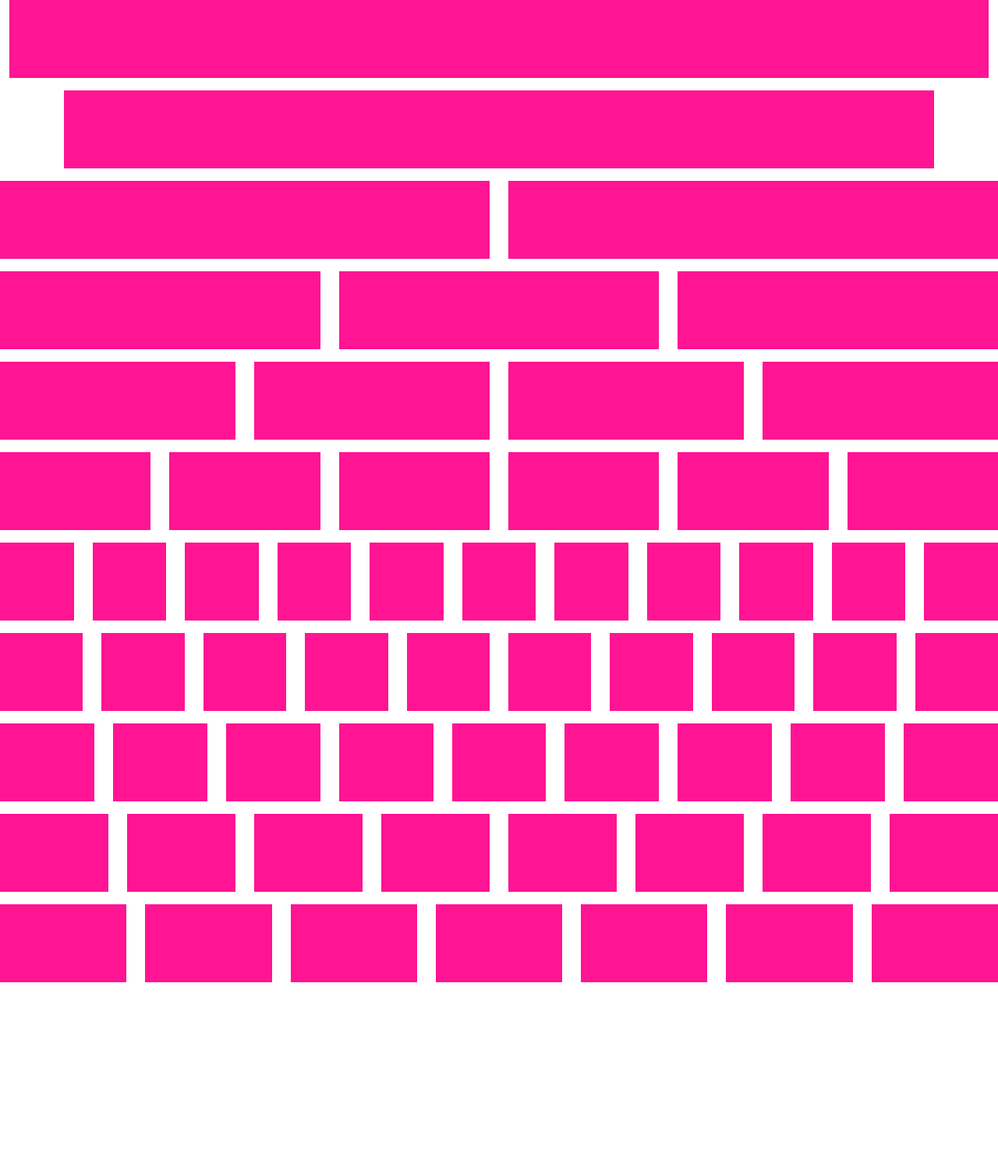
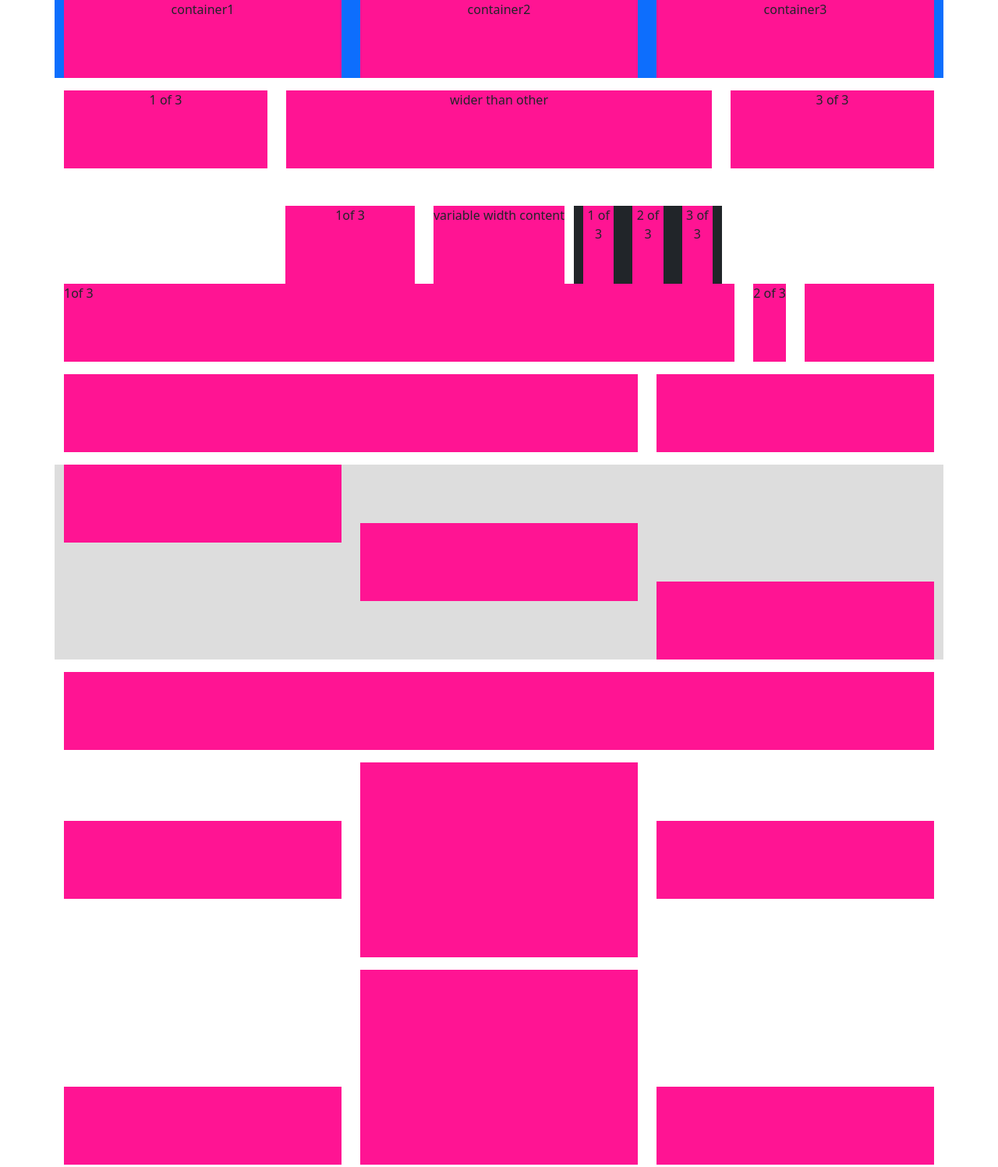
Before and after one commit to nafisahiaa/JS, a plain HTML site: page index.html in a window 1280 px wide. Shown: the top 1497 px of the page at 78% size. Before the commit the page ends 1260 px from the top, so only its background shows below. Drawn offline with Linux system fonts and the light colour scheme.

Commit message:
Add files via upload

```diff
--- a/css/media.css
+++ b/css/media.css
@@ -38,6 +38,6 @@
 /*Extra extra large devices (large desktops, 1400px and up)*/
 @media (min-width: 1400px) {
     .box{
-        background-color: silver;
+        background-color: skyblue;
     }
 }
--- a/css/style.css
+++ b/css/style.css
@@ -2,3 +2,7 @@
     background-color: red;
     height: 100px;
 }
+.box2{
+    height:  250px;
+    background-color: #ddd;
+}
--- a/index.html
+++ b/index.html
@@ -4,7 +4,7 @@
     <!-- Required meta tags -->
     <meta charset="utf-8">
     <meta name="viewport" content="width=device-width, initial-scale=1">
-    <meta name="title" content="Bootstrap-practice">
+    <meta name="title" content="Quick">
     <meta name="description" content="Personal portfolio,">
     <meta name="keywords" content="html, html tutorial, html document, html video">
     <meta name="robots" content="index, follow">
@@ -16,128 +16,226 @@
     <link rel="stylesheet" href="css/bootstrap.css">
     <link rel="stylesheet" href="css/style.css">
     <link rel="stylesheet" href="css/media.css">
-    <title>Bootstrap-practice</title>
+    <title>Quick</title>
   </head>
   <body>
 
 
 
-      <section class="container-fluid mb-3">
+    <div class="container mb-3 bg-primary">
+        <div class="row ">
+            <div class="col">
+                <div class="box">
+                    <p class="text-center">container1</p>
+                </div>
+            </div>
+            <div class="col ">
+                <div class="box ">
+                    <p class="text-center">container2</p>
+                </div>
+            </div>
+            <div class="col ">
+                <div class="box ">
+                    <p class="text-center">container3</p>
+                </div>
+            </div>
+        </div>
+    </div>
+    <div class="container mb-5">
+        <div class="row">
+            <div class="col">
+                <div class="box">
+                    <p class="text-center">1 of 3</p>
+                </div>
+            </div>
+            <div class="col-6">
+                <div class="box">
+                    <p class="text-center">wider than other</p>
+                </div>
+            </div>
+            <div class="col">
+                <div class="box">
+                    <p class="text-center">3 of 3</p>
+                </div>
+            </div>
+        </div>
+    </div>
+    <div class="container mb-3">
+        <div class="row  justify-content-md-center">
+            <div class="col-lg-2">
+               <div class="box">
+                   <p class="text-center"> 1of 3</p>
+               </div>
+
+            </div>
+            <div class="col-md-auto">
+                <div class="box">
+                   <p class="text-center"> variable width content</p>
+
+                </div>
+            </div>
+            <div class="col-lg-2 bg-dark">
+
+                <div class="row">
+                    <div class="col-lg">
+                        <div class="box">
+                            <p class="text-center"> 1 of 3</p>
+                        </div>
+                    </div>
+                    <div class="col-lg">
+                        <div class="box">
+                            <p class="text-center"> 2 of 3</p>
+                        </div>
+                    </div>
+                    <div class="col-lg">
+                        <div class="box">
+                            <p class="text-center"> 3 of 3</p>
+                        </div>
+                    </div>
+                </div>
+
+            </div>
+        </div>
+        <div class="row">
+            <div class="col">
+                <div class="box">
+                    <p>1of 3 </p>
+                </div>
+            </div>
+            <div class="col-md-auto">
+                <div class="box">
+                    <p>
+                        2 of 3
+                    </p>
+                </div>
+            </div>
+            <div class="col-lg-2">
                 <div class="box">
 
                 </div>
-      </section>
+            </div>
+        </div>
 
-      <section class="container mb-3">
+
+    </div>
+
+    <div class="container mb-3">
+        <div class="row">
+            <div class="col-sm-8">
                 <div class="box">
 
                 </div>
-      </section>
-        <section class="mb-3">
-            <div class="row">
-                <div class="col-lg-6">
-                    <div class="box"></div>
-
             </div>
-                <div class="col-lg-6">
+            <div class="col-sm-4">
                 <div class="box"></div>
             </div>
         </div>
-        </section>
-        <section class="mb-3">
+    </div>
+    <div class="container">
+        <div class="row mb-3 box2">
+            <div class="col-lg align-self-start">
+                <div class="box">
+
+                </div>
+            </div>
+            <div class="col-lg align-self-center">
+                <div class="box"></div>
+            </div>
+            <div class="col-lg align-self-end">
+                <div class="box"></div>
+            </div>
+
+        </div>
         <div class="row">
+            <div class="col-lg">
+                <div class="box"></div>
+            </div>
+        </div>
+    </div>
+
+   <div class="container mt-3">
+       <div class="row align-items-center">
            <div class="col-lg-4"><div class="box"></div></div>
-                <div class="col-lg-4"><div class="box"></div></div>
+           <div class="col-lg-4"><div class="box box2"></div></div>
            <div class="col-lg-4"><div class="box"></div></div>
        </div>
-        </section>
-        <section>
-            <div class="row">
-                <div class="col-lg-3"><div class="box"></div></div>
-                <div class="col-lg-3"><div class="box"></div></div>
-                <div class="col-lg-3"><div class="box"></div></div>
-                <div class="col-lg-3"><div class="box"></div>
+   </div>
+   <div class="container mt-3">
+       <div class="row align-items-end">
+           <div class="col-lg-4"><div class="box">
+
+           </div></div>
+           <div class="col-lg-4"><div class="box box2">
+
+           </div></div>
+           <div class="col-lg-4"><div class="box">
+
+           </div></div>
        </div>
    </div>
-        </section>
-        <section class="mt-3">
+   <div class="container mt-3">
+      <div class="row justif-content-start">
+          <div class="col-4"><div class="box">
+              <p>start content from the container</p>
+          </div></div>
+          <div class="col-4"><div class="box">
+
+          </div></div>
+      </div>
+      <div class="row mt-3 justify-content-center">
+          <div class="col-4"><div class="box">
+              <p>center</p>
+          </div></div>
+          <div class="col-4"><div class="box">
+
+          </div></div>
+      </div>
+      <div class="row mt-3 justify-content-end">
+          <div class="col-4"><div class="box">
+              <p>end</p>
+          </div></div>
+          <div class="col-4"><div class="box">
+
+          </div></div>
+      </div>
+      <div class="row mt-3 justify-content-around">
+          <div class="col-4"><div class="box">
+              <p>around</p>
+          </div></div>
+          <div class="col-4"><div class="box">
+
+          </div></div>
+      </div>
+      <div class="row mt-3 justify-content-between">
+          <div class="col-4"><div class="box">
+              <p>between</p>
+          </div></div>
+          <div class="col-4"><div class="box">
+
+          </div></div>
+      </div>
+      <div class="row mt-3 justify-content-evenly">
+          <div class="col-4"><div class="box">
+              <p>evenly</p>
+          </div></div>
+          <div class="col-4"><div class="box">
+
+          </div></div>
+      </div>
+
+   </div>
+   <div class="grid">
       <div class="row">
-                <div class="col-lg-2"><div class="box"></div></div>
-                <div class="col-lg-2"><div class="box"></div></div>
-                <div class="col-lg-2"><div class="box"></div></div>
-                <div class="col-lg-2"><div class="box"></div></div>
-                <div class="col-lg-2"><div class="box"></div></div>
-                <div class="col-lg-2"><div class="box"></div></div>
-            </div>
-        </section>
-        <section class="mt-3">
-            <div class="row">
-                <div class="col-lg"><div class="box"></div></div>
-                <div class="col-lg"><div class="box"></div></div>
-                <div class="col-lg"><div class="box"></div></div>
-                <div class="col-lg"><div class="box"></div></div>
-                <div class="col-lg"><div class="box"></div></div>
-                <div class="col-lg"><div class="box"></div></div>
-                <div class="col-lg"><div class="box"></div></div>
-                <div class="col-lg"><div class="box"></div></div>
-                <div class="col-lg"><div class="box"></div></div>
-                <div class="col-lg"><div class="box"></div></div>
-                <div class="col-lg"><div class="box"></div></div>
-            </div>
-        </section>
-         <section class="mt-3">
-            <div class="row">
-                <div class="col-lg"><div class="box"></div></div>
-                <div class="col-lg"><div class="box"></div></div>
-                <div class="col-lg"><div class="box"></div></div>
-                <div class="col-lg"><div class="box"></div></div>
-                <div class="col-lg"><div class="box"></div></div>
-                <div class="col-lg"><div class="box"></div></div>
-                <div class="col-lg"><div class="box"></div></div>
-                <div class="col-lg"><div class="box"></div></div>
-                <div class="col-lg"><div class="box"></div></div>
-                <div class="col-lg"><div class="box"></div></div>
-            </div>
-        </section>
-         <section class="mt-3">
-            <div class="row">
-                <div class="col-lg"><div class="box"></div></div>
-                <div class="col-lg"><div class="box"></div></div>
-                <div class="col-lg"><div class="box"></div></div>
-                <div class="col-lg"><div class="box"></div></div>
-                <div class="col-lg"><div class="box"></div></div>
-                <div class="col-lg"><div class="box"></div></div>
-                <div class="col-lg"><div class="box"></div></div>
-                <div class="col-lg"><div class="box"></div></div>
-                <div class="col-lg"><div class="box"></div></div>
+       <div class="g-col-6">g-col-6</div>
+       <div><div class="box"></div></div>
+       <div><div class="box"></div></div>
 
 
    </div>
-        </section>
-            <section class="mt-3">
-            <div class="row">
-                <div class="col-lg"><div class="box"></div></div>
-                <div class="col-lg"><div class="box"></div></div>
-                <div class="col-lg"><div class="box"></div></div>
-                <div class="col-lg"><div class="box"></div></div>
-                <div class="col-lg"><div class="box"></div></div>
-                <div class="col-lg"><div class="box"></div></div>
-                <div class="col-lg"><div class="box"></div></div>
-                <div class="col-lg"><div class="box"></div></div>
-            </div>
-        </section>
-          <section class="mt-3">
-            <div class="row">
-                <div class="col-lg"><div class="box"></div></div>
-                <div class="col-lg"><div class="box"></div></div>
-                <div class="col-lg"><div class="box"></div></div>
-                <div class="col-lg"><div class="box"></div></div>
-                <div class="col-lg"><div class="box"></div></div>
-                <div class="col-lg"><div class="box"></div></div>
-                <div class="col-lg"><div class="box"></div></div>
 
    </div>
-        </section>
+
+
 
 
 
```
Lines whose indentation alone changed are shown as unchanged.
